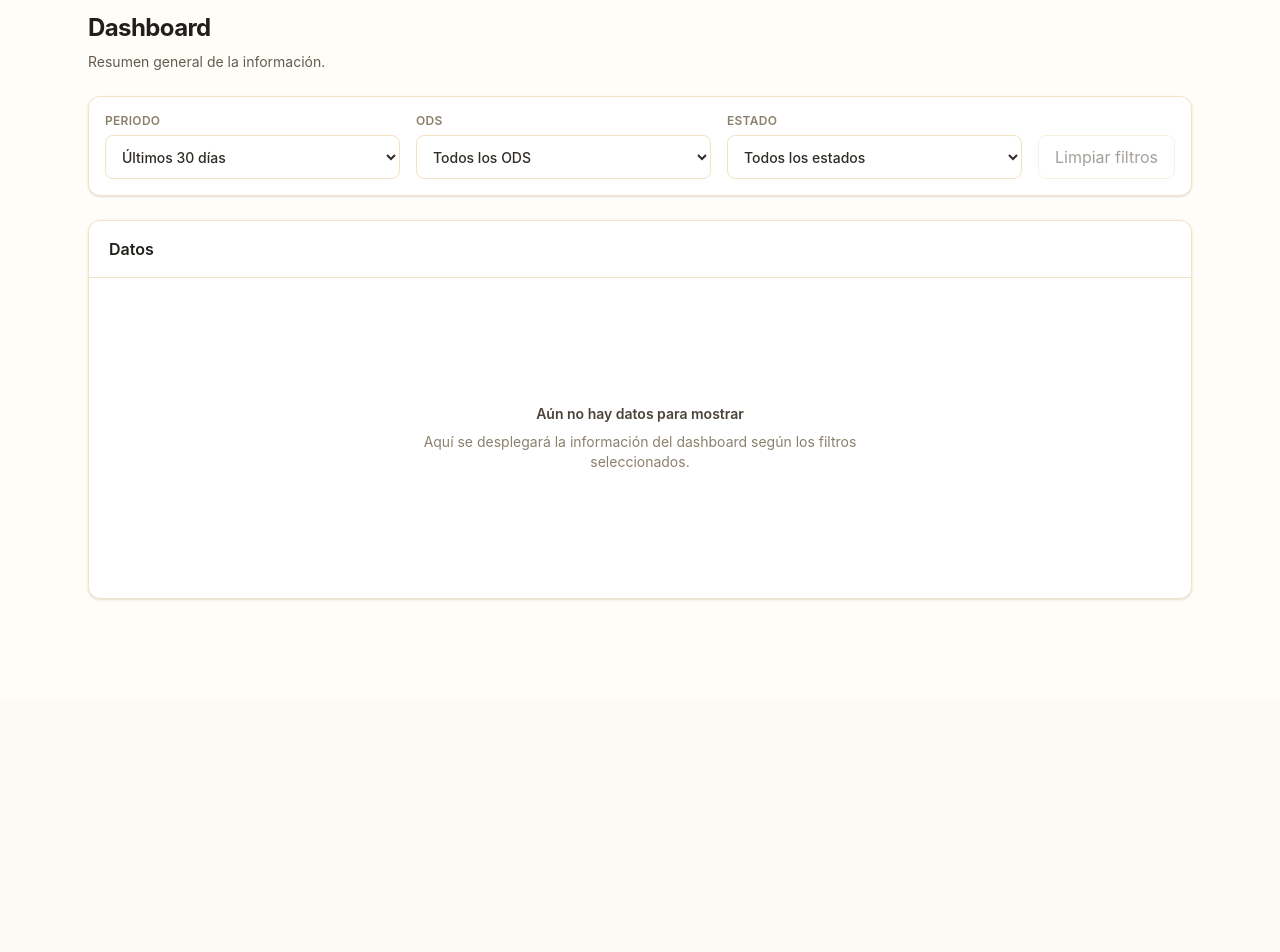
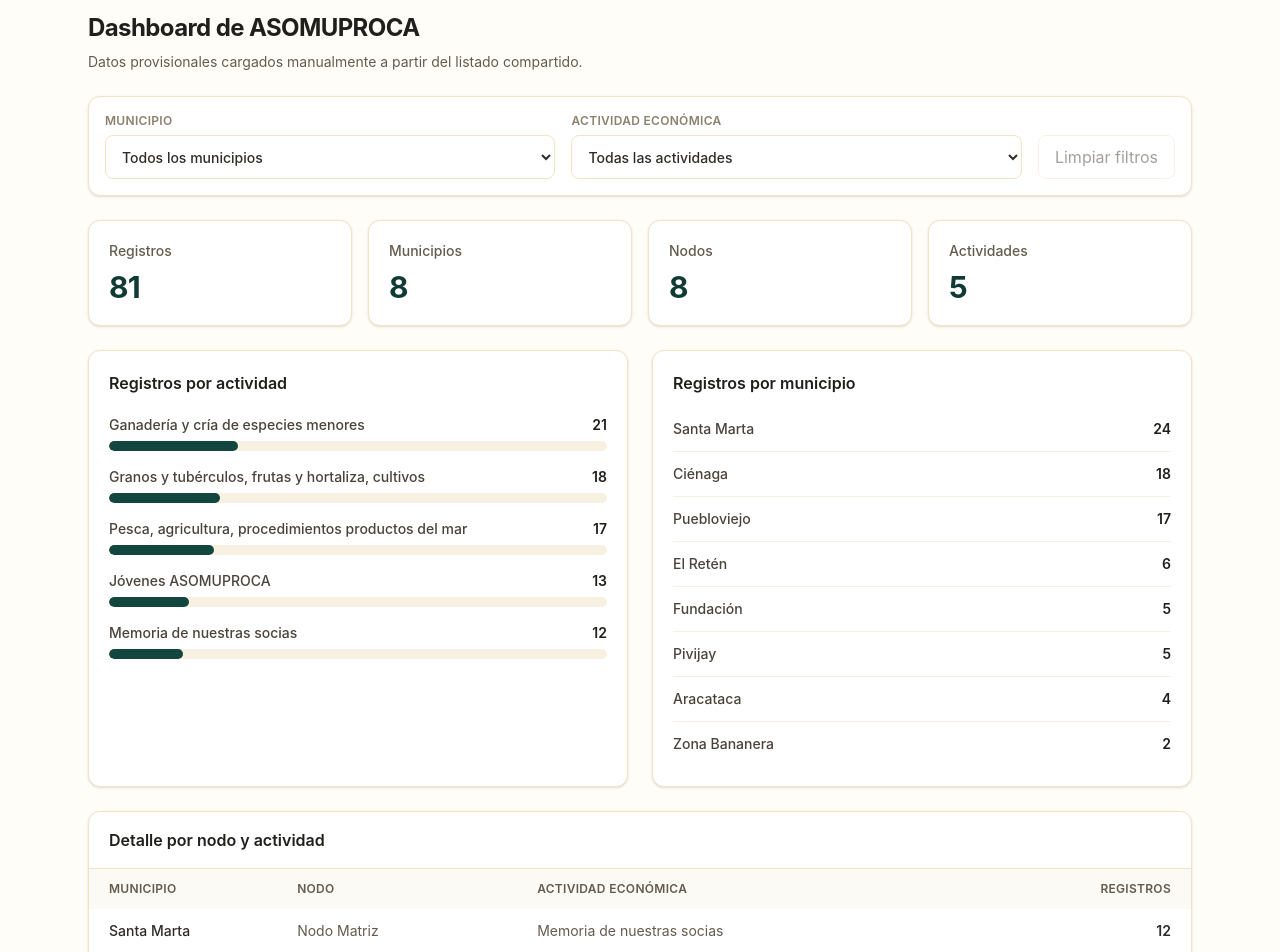
Before and after one commit to AndrxsQ/CooperAnki-frontend, a React (Vite) app: page / in a window 1280 px wide. Shown: the part 100-1052 px from the top of the page. Before the commit the page ends 800 px from the top, so only its background shows below. Built offline with nearby package versions, Linux system fonts and the light colour scheme.

Commit message:
feat(data): Añadir datos provisionales a la visualización del dashboard

```diff
--- /dev/null
+++ b/src/data/dashboardData.js
@@ -0,0 +1,62 @@
+export const dashboardRecords = [
+  {
+    municipality: "Santa Marta",
+    node: "Nodo Matriz",
+    activity: "Memoria de nuestras socias",
+    count: 12,
+  },
+  {
+    municipality: "Santa Marta",
+    node: "Nodo Matriz",
+    activity: "Jóvenes ASOMUPROCA",
+    count: 12,
+  },
+  {
+    municipality: "Puebloviejo",
+    node: "Nodo Pueblo Viejo",
+    activity: "Pesca, agricultura, procedimientos productos del mar",
+    count: 17,
+  },
+  {
+    municipality: "Ciénaga",
+    node: "Nodo Ciénaga",
+    activity: "Granos y tubérculos, frutas y hortaliza, cultivos",
+    count: 18,
+  },
+  {
+    municipality: "El Retén",
+    node: "Nodo El Retén",
+    activity: "Ganadería y cría de especies menores",
+    count: 6,
+  },
+  {
+    municipality: "Fundación",
+    node: "Nodo Fundación",
+    activity: "Ganadería y cría de especies menores",
+    count: 4,
+  },
+  {
+    municipality: "Fundación",
+    node: "Nodo Fundación",
+    activity: "Jóvenes ASOMUPROCA",
+    count: 1,
+  },
+  {
+    municipality: "Aracataca",
+    node: "Nodo Aracataca",
+    activity: "Ganadería y cría de especies menores",
+    count: 4,
+  },
+  {
+    municipality: "Zona Bananera",
+    node: "Nodo Zona Bananera",
+    activity: "Ganadería y cría de especies menores",
+    count: 2,
+  },
+  {
+    municipality: "Pivijay",
+    node: "Nodo Pivijay",
+    activity: "Ganadería y cría de especies menores",
+    count: 5,
+  },
+];
--- a/src/pages/Dashboard.jsx
+++ b/src/pages/Dashboard.jsx
@@ -3,34 +3,28 @@
 import { Header } from "../components/Header";
 import { useAuth } from "../context/useAuth";
 import { useTheme } from "../context/useTheme";
-import { odsGoals } from "../data/ods";
+import { dashboardRecords } from "../data/dashboardData";
 
-const periodOptions = [
-  { value: "30d", label: "Últimos 30 días" },
-  { value: "90d", label: "Últimos 90 días" },
-  { value: "year", label: "Este año" },
-  { value: "all", label: "Todo el periodo" },
+const initialFilters = {
+  municipality: "all",
+  activity: "all",
+};
+
+const municipalityOptions = [
+  { value: "all", label: "Todos los municipios" },
+  ...Array.from(new Set(dashboardRecords.map((record) => record.municipality)))
+    .sort((first, second) => first.localeCompare(second, "es"))
+    .map((municipality) => ({ value: municipality, label: municipality })),
 ];
 
-const odsOptions = [
-  { value: "all", label: "Todos los ODS" },
-  ...odsGoals.map((goal) => ({
-    value: String(goal.id),
-    label: `${goal.id}. ${goal.name}`,
-  })),
+const activityOptions = [
+  { value: "all", label: "Todas las actividades" },
+  ...Array.from(new Set(dashboardRecords.map((record) => record.activity)))
+    .sort((first, second) => first.localeCompare(second, "es"))
+    .map((activity) => ({ value: activity, label: activity })),
 ];
 
-const statusOptions = [
-  { value: "all", label: "Todos los estados" },
-  { value: "active", label: "Activas" },
-  { value: "closed", label: "Cerradas" },
-];
-
-const initialFilters = {
-  period: "30d",
-  ods: "all",
-  status: "all",
-};
+const numberFormatter = new Intl.NumberFormat("es-CO");
 
 const FilterSelect = ({ label, value, options, onChange }) => (
   <label className="flex min-w-0 flex-1 flex-col gap-1.5">
@@ -57,6 +51,46 @@
   const { isDark, toggleTheme } = useTheme();
   const [filters, setFilters] = useState(initialFilters);
 
+  const filteredRecords = dashboardRecords.filter(
+    (record) =>
+      (filters.municipality === "all" ||
+        record.municipality === filters.municipality) &&
+      (filters.activity === "all" || record.activity === filters.activity),
+  );
+  const totalRecords = filteredRecords.reduce(
+    (total, record) => total + record.count,
+    0,
+  );
+  const municipalityCount = new Set(
+    filteredRecords.map((record) => record.municipality),
+  ).size;
+  const nodeCount = new Set(filteredRecords.map((record) => record.node)).size;
+
+  const activitySummary = filteredRecords.reduce((summary, record) => {
+    const existingActivity = summary.find(
+      (activity) => activity.name === record.activity,
+    );
+    if (existingActivity) {
+      existingActivity.count += record.count;
+    } else {
+      summary.push({ name: record.activity, count: record.count });
+    }
+    return summary;
+  }, []);
+  const municipalitySummary = filteredRecords.reduce((summary, record) => {
+    const existingMunicipality = summary.find(
+      (municipality) => municipality.name === record.municipality,
+    );
+    if (existingMunicipality) {
+      existingMunicipality.count += record.count;
+    } else {
+      summary.push({ name: record.municipality, count: record.count });
+    }
+    return summary;
+  }, []);
+  activitySummary.sort((first, second) => second.count - first.count);
+  municipalitySummary.sort((first, second) => second.count - first.count);
+
   const updateFilter = (key) => (value) =>
     setFilters((currentFilters) => ({ ...currentFilters, [key]: value }));
 
@@ -77,34 +111,29 @@
       <main className="mx-auto max-w-6xl space-y-6 px-4 py-8 sm:px-6">
         <div>
           <h1 className="text-2xl font-bold tracking-tight text-slate-900">
-            Dashboard
+            Dashboard de ASOMUPROCA
           </h1>
           <p className="mt-2 text-sm text-slate-600">
-            Resumen general de la información.
+            Datos provisionales cargados manualmente a partir del listado
+            compartido.
           </p>
         </div>
 
         <section
           aria-label="Filtros del dashboard"
-          className="flex flex-col gap-4 rounded-xl border border-slate-200 bg-white p-4 shadow-sm md:flex-row md:items-end"
+          className="flex flex-col gap-4 rounded-xl border border-slate-200 bg-white p-4 shadow-sm sm:flex-row sm:items-end"
         >
           <FilterSelect
-            label="Periodo"
-            value={filters.period}
-            options={periodOptions}
-            onChange={updateFilter("period")}
+            label="Municipio"
+            value={filters.municipality}
+            options={municipalityOptions}
+            onChange={updateFilter("municipality")}
           />
           <FilterSelect
-            label="ODS"
-            value={filters.ods}
-            options={odsOptions}
-            onChange={updateFilter("ods")}
-          />
-          <FilterSelect
-            label="Estado"
-            value={filters.status}
-            options={statusOptions}
-            onChange={updateFilter("status")}
+            label="Actividad económica"
+            value={filters.activity}
+            options={activityOptions}
+            onChange={updateFilter("activity")}
           />
           <button
             className="h-11 shrink-0 rounded-lg border border-slate-200 px-4 text-sm font-semibold text-slate-700 transition hover:bg-slate-100 disabled:cursor-not-allowed disabled:opacity-50"
@@ -117,27 +146,163 @@
         </section>
 
         <section
-          aria-labelledby="dashboard-data-title"
-          className="rounded-xl border border-slate-200 bg-white shadow-sm"
+          aria-label="Resumen de registros"
+          className="grid gap-4 sm:grid-cols-2 lg:grid-cols-4"
         >
-          <div className="border-b border-slate-200 px-5 py-4">
-            <h2
-              id="dashboard-data-title"
-              className="text-base font-semibold text-slate-900"
+          {[
+            { label: "Registros", value: totalRecords },
+            { label: "Municipios", value: municipalityCount },
+            { label: "Nodos", value: nodeCount },
+            { label: "Actividades", value: activitySummary.length },
+          ].map((metric) => (
+            <article
+              key={metric.label}
+              className="rounded-xl border border-slate-200 bg-white p-5 shadow-sm"
             >
-              Datos
-            </h2>
+              <p className="text-sm font-medium text-slate-600">{metric.label}</p>
+              <p className="mt-2 text-3xl font-bold tracking-tight text-emerald-800">
+                {numberFormatter.format(metric.value)}
+              </p>
+            </article>
+          ))}
+        </section>
+
+        {totalRecords ? (
+          <div className="grid gap-6 lg:grid-cols-2">
+            <section
+              aria-labelledby="dashboard-activities-title"
+              className="rounded-xl border border-slate-200 bg-white p-5 shadow-sm"
+            >
+              <h2
+                id="dashboard-activities-title"
+                className="text-base font-semibold text-slate-900"
+              >
+                Registros por actividad
+              </h2>
+              <ul className="mt-5 space-y-4">
+                {activitySummary.map((activity) => (
+                  <li key={activity.name}>
+                    <div className="mb-1.5 flex items-center justify-between gap-4 text-sm">
+                      <span className="font-medium text-slate-700">
+                        {activity.name}
+                      </span>
+                      <span className="shrink-0 font-semibold text-slate-900">
+                        {numberFormatter.format(activity.count)}
+                      </span>
+                    </div>
+                    <div
+                      aria-hidden="true"
+                      className="h-2.5 overflow-hidden rounded-full bg-slate-100"
+                    >
+                      <div
+                        className="h-full rounded-full bg-emerald-700"
+                        style={{
+                          width: `${(activity.count / totalRecords) * 100}%`,
+                        }}
+                      />
+                    </div>
+                  </li>
+                ))}
+              </ul>
+            </section>
+
+            <section
+              aria-labelledby="dashboard-municipalities-title"
+              className="rounded-xl border border-slate-200 bg-white p-5 shadow-sm"
+            >
+              <h2
+                id="dashboard-municipalities-title"
+                className="text-base font-semibold text-slate-900"
+              >
+                Registros por municipio
+              </h2>
+              <ul className="mt-3 divide-y divide-slate-100">
+                {municipalitySummary.map((municipality) => (
+                  <li
+                    key={municipality.name}
+                    className="flex items-center justify-between gap-4 py-3 text-sm"
+                  >
+                    <span className="font-medium text-slate-700">
+                      {municipality.name}
+                    </span>
+                    <span className="font-semibold text-slate-900">
+                      {numberFormatter.format(municipality.count)}
+                    </span>
+                  </li>
+                ))}
+              </ul>
+            </section>
           </div>
-          <div className="flex min-h-80 flex-col items-center justify-center gap-2 px-6 py-12 text-center">
+        ) : (
+          <section
+            aria-live="polite"
+            className="rounded-xl border border-slate-200 bg-white px-6 py-12 text-center shadow-sm"
+          >
             <p className="text-sm font-semibold text-slate-700">
-              Aún no hay datos para mostrar
+              No hay registros para los filtros seleccionados.
             </p>
-            <p className="max-w-md text-sm text-slate-500">
-              Aquí se desplegará la información del dashboard según los filtros
-              seleccionados.
+            <p className="mt-1 text-sm text-slate-500">
+              Cambia los filtros o límpialos para ver todos los datos.
             </p>
-          </div>
-        </section>
+          </section>
+        )}
+
+        {totalRecords > 0 && (
+          <section
+            aria-labelledby="dashboard-detail-title"
+            className="overflow-hidden rounded-xl border border-slate-200 bg-white shadow-sm"
+          >
+            <div className="border-b border-slate-200 px-5 py-4">
+              <h2
+                id="dashboard-detail-title"
+                className="text-base font-semibold text-slate-900"
+              >
+                Detalle por nodo y actividad
+              </h2>
+            </div>
+            <div className="overflow-x-auto">
+              <table className="w-full min-w-[640px] text-left text-sm">
+                <thead className="bg-slate-50 text-xs uppercase tracking-wide text-slate-600">
+                  <tr>
+                    <th className="px-5 py-3 font-semibold" scope="col">
+                      Municipio
+                    </th>
+                    <th className="px-5 py-3 font-semibold" scope="col">
+                      Nodo
+                    </th>
+                    <th className="px-5 py-3 font-semibold" scope="col">
+                      Actividad económica
+                    </th>
+                    <th className="px-5 py-3 text-right font-semibold" scope="col">
+                      Registros
+                    </th>
+                  </tr>
+                </thead>
+                <tbody className="divide-y divide-slate-100">
+                  {filteredRecords.map((record) => (
+                    <tr key={`${record.municipality}-${record.activity}`}>
+                      <td className="px-5 py-3 font-medium text-slate-800">
+                        {record.municipality}
+                      </td>
+                      <td className="px-5 py-3 text-slate-600">{record.node}</td>
+                      <td className="px-5 py-3 text-slate-600">
+                        {record.activity}
+                      </td>
+                      <td className="px-5 py-3 text-right font-semibold text-slate-800">
+                        {numberFormatter.format(record.count)}
+                      </td>
+                    </tr>
+                  ))}
+                </tbody>
+              </table>
+            </div>
+          </section>
+        )}
+
+        <p className="text-xs text-slate-500">
+          Información temporal y agregada; los filtros disponibles reflejan los
+          campos presentes en el listado fuente.
+        </p>
       </main>
     </div>
   );
```
